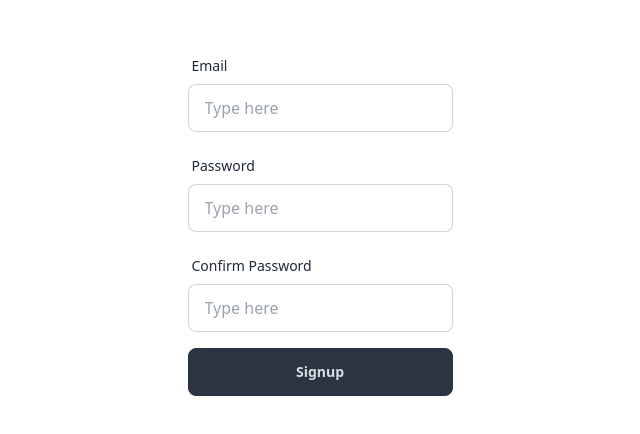
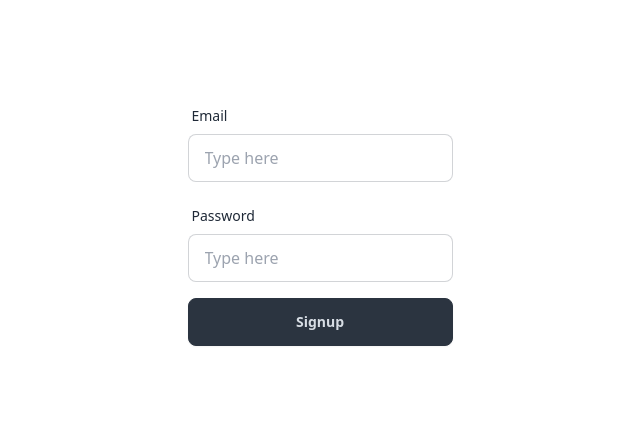
Before and after one commit to rabiibouhestine/dabbergame.tn, a SvelteKit app: page /register in a window 1280 px wide. Shown: the part 178-612 px from the top of the page, without its empty margins (320-960 px from the left). Built offline with nearby package versions, Linux system fonts and the light colour scheme; no server answers.

Commit message:
add signup action

```diff
--- a/src/routes/(auth)/register/+page.server.js
+++ b/src/routes/(auth)/register/+page.server.js
@@ -1,5 +1,24 @@
+import { supabase } from "$lib/utils/supabaseClient";
+
 export const actions = {
-	default: async (event) => {
-		console.log("user login");
+	default: async ({ request }) => {
+
+        const formData = await request.formData();
+		const email = formData.get('email');
+		const password = formData.get('password');
+
+        const { data, error } = await supabase.auth.signUp(
+            {
+                email: email,
+                password: password,
+                options: {
+                    data: {
+                        first_name: 'John',
+                        age: 27,
+                    }
+                }
+            }
+        )
+
 	}
 };
--- a/src/routes/(auth)/register/+page.svelte
+++ b/src/routes/(auth)/register/+page.svelte
@@ -21,16 +21,5 @@
 			class="input input-bordered w-full max-w-xs"
 		/>
 	</label>
-	<label class="form-control w-full max-w-xs">
-		<div class="label">
-			<span class="label-text">Confirm Password</span>
-		</div>
-		<input
-			name="password"
-			type="password"
-			placeholder="Type here"
-			class="input input-bordered w-full max-w-xs"
-		/>
-	</label>
 	<button class="btn btn-neutral">Signup</button>
 </form>
```
